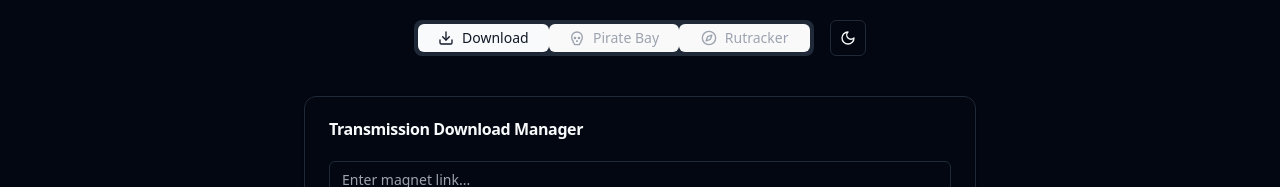
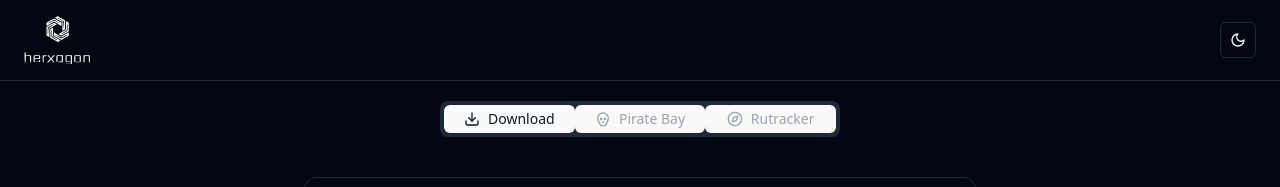
Before and after one commit to HasmikAtom/TorrentUI, a React (Vite) app in the folder frontend/: page / in a window 1280 px wide. Shown: the top 187 px of the page. Built offline with nearby package versions, Linux system fonts and the light colour scheme; no server answers.

Commit message:
added header

```diff
--- a/frontend/src/App.tsx
+++ b/frontend/src/App.tsx
@@ -7,6 +7,7 @@
 import { Toaster } from "@/components/ui/toaster"
 import { Download, Skull, Compass } from "lucide-react"
 import { ThemeToggle } from "./components/ThemeToggle"
+import Logo from "./assets/herxagon-logo.svg"
 
 const TAB_ORDER = ["download", "thepiratebay", "rutracker"] as const;
 type TabName = typeof TAB_ORDER[number];
@@ -47,8 +48,13 @@
 
   return (
     <>
+      <header className="flex items-center justify-between px-6 py-4 border-b">
+        <img src={Logo} alt="Logo" className="h-12 dark:invert" />
+        <ThemeToggle />
+      </header>
+
       <TabsPrimitive.Root value={activeTab} onValueChange={handleTabChange} className='pt-[20px]'>
-        <div className="flex items-center justify-center gap-4 mb-2">
+        <div className="flex items-center justify-center mb-2">
           <TabsList className="grid w-[400px] grid-cols-3">
             <TabsTrigger className='data-[state=active]:bg-primary data-[state=active]:text-primary-foreground flex items-center gap-2' value="download">
               <Download className="w-4 h-4" />
@@ -63,7 +69,6 @@
               Rutracker
             </TabsTrigger>
           </TabsList>
-          <ThemeToggle />
         </div>
 
         <div className="overflow-hidden">
```
Also changed, not shown: frontend/src/assets/herxagon-logo.svg.
